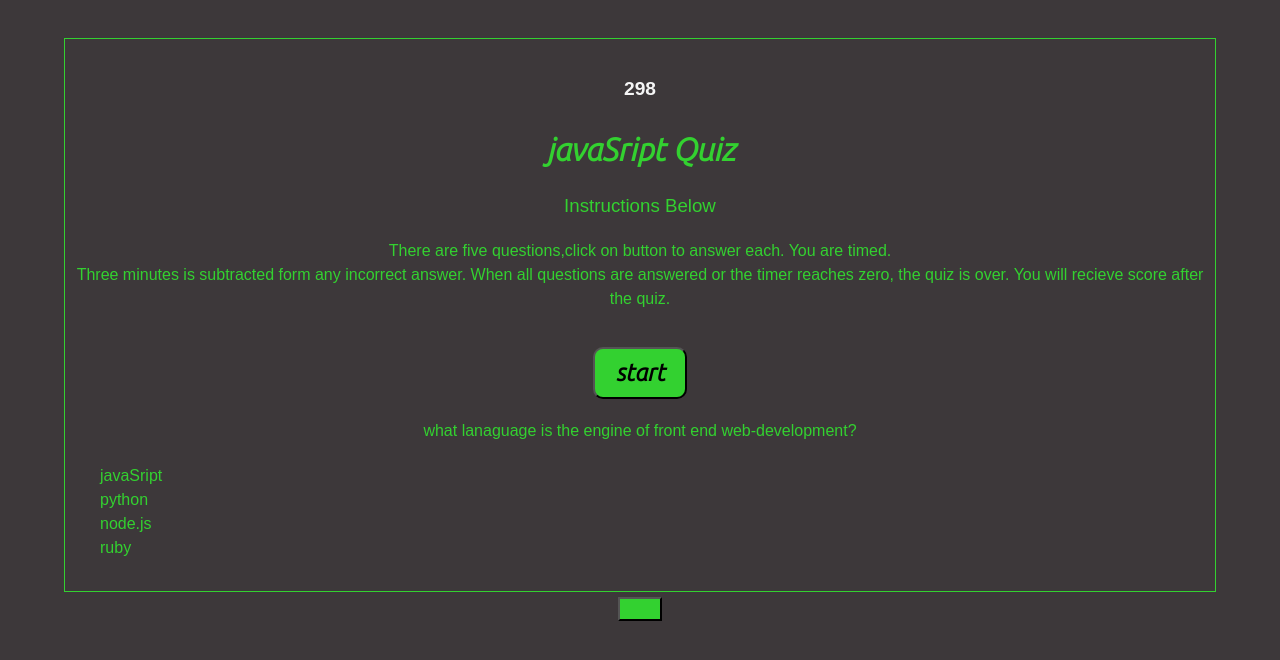
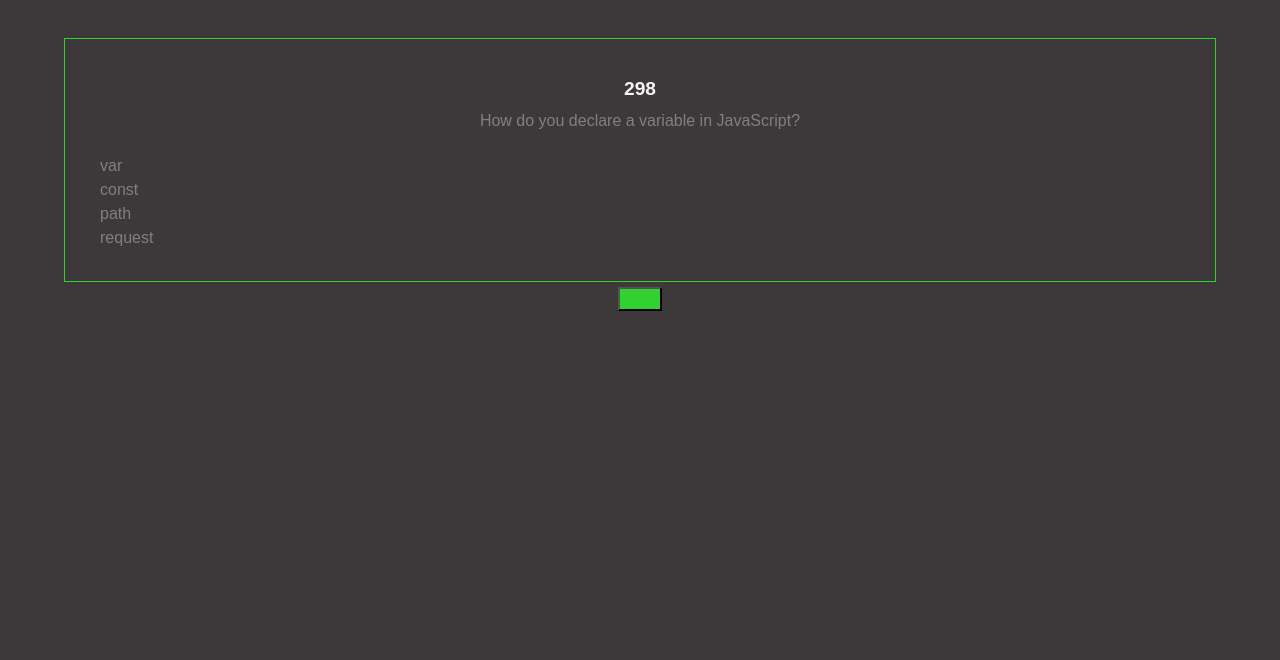
Before and after one commit to luvkil/japanese-1, a plain HTML site: page index.html in a window 1280 px wide. Both pictures are taken after a click on the button "start". Drawn offline with Linux system fonts and the light colour scheme.

Commit message:
third cimmit

```diff
--- a/index.html
+++ b/index.html
@@ -11,9 +11,10 @@
 <body>
         <div class="i-can">
             <div class="content">
-                <div id="start-content">
                 <!--countTime element is used for giving acccess to time Interval in js-->
                     <h4 class="time"></h4>
+                <!--container containing button  and instruction content-->
+                <div id="start-content">
                     <h1>javaSript Quiz</h1>
                     <h3>Instructions Below</h3>
                     <p>
@@ -22,11 +23,10 @@
                     </p>
                     <button class="start">start</button>
                 </div>
-
+                <!--question-content div contains list of choices -->
+                <div id="question-content">
                     <!--div that hold the qestion set-->
-                <div id="quiz-questions">
-
-                </div>
+                    <div id="quiz-questions"></div>
 
                     <!--li list that hold quiz choices-->
                     <ul class="choicelist" >
@@ -34,15 +34,17 @@
                         <li class="info-2"></li>
                         <li class="info-3"></li>
                         <li class="info-4"></li>
-
+                    </ul>
                     <!--container for answerws-->
                     <div id="quiz-answers"></div>
                     <!--container containing correct or incorrect result-->
                     <di id="correct-incorrect"></div>
+                    <!--score container-->
+                    <div id="socre-container"></div>
                     <!--button for next questions and chaices-->
-                <button id="next-button"></button>
 
-
+                </div>
+                <button id="next-button" onclick="myfunction" ></button>
             </div>
         </div>
 
--- a/javaScript.js
+++ b/javaScript.js
@@ -4,17 +4,19 @@ how do i change the setinterval to miniutes and seconds instead of just seconds?
 
 //grab start button
 var startButton = document.querySelector(".start");
+//grab div id that hides button content
+var startContent = document.querySelector("#start-content");
+
+
 
 //create click event that controls time function and question function
 startButton.addEventListener("click", function (){
  setTime();
- main();
- //if or else statement making button disappear
-  if(startButton === "onclick"){
-    startButton.style.diplay = "none"
-  }else{startButton.style.display = "visible"}
+main();
+ startContent.style.display = "none";
+
+
 });
-
 
 
 //create  setTime function by first grabbing the countTime element and setting a variable
@@ -34,7 +36,7 @@ var interval = setInterval(function(){
 
 }, 1000);
 
-}
+};
 
 
 // defining the question data set
@@ -70,110 +72,37 @@ var questionSet = [
 //selecting html question container
 var quizQuestions = document.querySelector("#quiz-questions");
 
-//selecting html list
-let  listOne = document.querySelector(".info-1")
-let  listTwo = document.querySelector(".info-2")
-let  listThree = document.querySelector(".info-3")
-let  listFour = document.querySelector(".info-4")
-
-function main(){
-  for(var i = 0; i < questionSet.length;i++){
-    quizQuestions.innerHTML = questionSet[i].
-    question;
+//selecting list container
+var  listOne = document.querySelector(".info-1");
+var  listTwo = document.querySelector(".info-2");
+var  listThree = document.querySelector(".info-3");
+var  listFour = document.querySelector(".info-4");
+var  questionContent = document.querySelector("#question-content");
+var index = -1;
+//var nextButton = document.querySelector("#next-button");
 
 
-  for(var index = 0; index < questionSet[i].choices.length;index++){
-      listOne.innerHTML = questionSet[index].choices[0]
-      listTwo.innerHTML = questionSet[index].choices[1]
-      listThree.innerHTML = questionSet[index].choices[2]
-      listFour.innerHTML = questionSet[index].choices[3]
-}
+//function containing dy(namic qestions and choices
+function main(){
+  index++
 
+  quizQuestions.innerHTML = questionSet[index].question;
 
+    listOne.innerHTML =   questionSet[index].choices[0]
+    listTwo.innerHTML =   questionSet[index].choices[1]
+    listThree.innerHTML = questionSet[index].choices[2]
+    listFour.innerHTML =  questionSet[index].choices[3]
 
+    questionContent.style.color = "gray";
 };
 
 
+quizQuestions.addEventListener("click",function ques(){
+quizQuestions.innerHTML = questionSet[index].question;
+
+});
 
 
-
-
-
-
-
-
-/*//fetching the element that button wiil be appended
-var newUl = document.querySelector(".buttonlist");
-var buttonchoice;
-
-//this function is use to create dynamic buttons
-function showQuestion  (){
-for(var i = 0; i < questionSet.length;i++){
-
-  buttonchoice = document.createElement("button");
-  //<button></button>
-  buttonchoice.innerHTML = questionSet[i].question;
-  //<button>How do you declare a variable in JavaScript?</button>
-  buttonchoice.onclick = CheckAnswers();
-  //<button onclick="CheckAnswers()">How do you declare a variable in JavaScript?</button>
-  newUl.append(buttonchoice);
-
-  for(var index = 0; index < questionSet[i].choices.length;index++){
-    buttonchoice = document.createElement("button");
-    //<button></button>
-    buttonchoice.innerHTML = questionSet[i].choices[index];
-    //<button>How do yo u declare a variable in JavaScript?</button>
-    buttonchoice.onclick = CheckAnswers();
-    //<button onclick="CheckAnswers()">How do you declare a variable in JavaScript?</button>
-    newUl.append(buttonchoice);
-
-
-  };
-
-
-}
-
-
-
-
-};
-
-
-
-function CheckAnswers() {
-    /*if(buttonchoice == questionSet[0].answer){
-      alert("Yayyyyy");
-    }else{
-      alert("Booooooo");
-    }*/
-};
-
-
-
-
-
-
-
-
-
-
-
-
-
-/*function showQuestion() {
-console.log(questionSet);
-
-   Code dynamically create a button for each Answer Choice
- var choice_1 = document.createElement("button");
-  choices_1.setAttribute(".info-2",questionSet[0].choices)
-  choice_1.setAttribute(".info-2", questionSet[0].choices[0])
-  choice_1.addEventListener('click', function() {
-    questionSet;
-    if(choice[0] === answer[1]){
-      document.setAttribute(".info-2")
-    }
-    else{
-      document.setAttribute("incoreect");
-    }
-  })
-}*/
+  /*i(questionSet[index].question && questionSet[index].choices === questionSet[index].answer){
+    console.log("correct");
+  }*/
```
Lines whose indentation alone changed are shown as unchanged.
